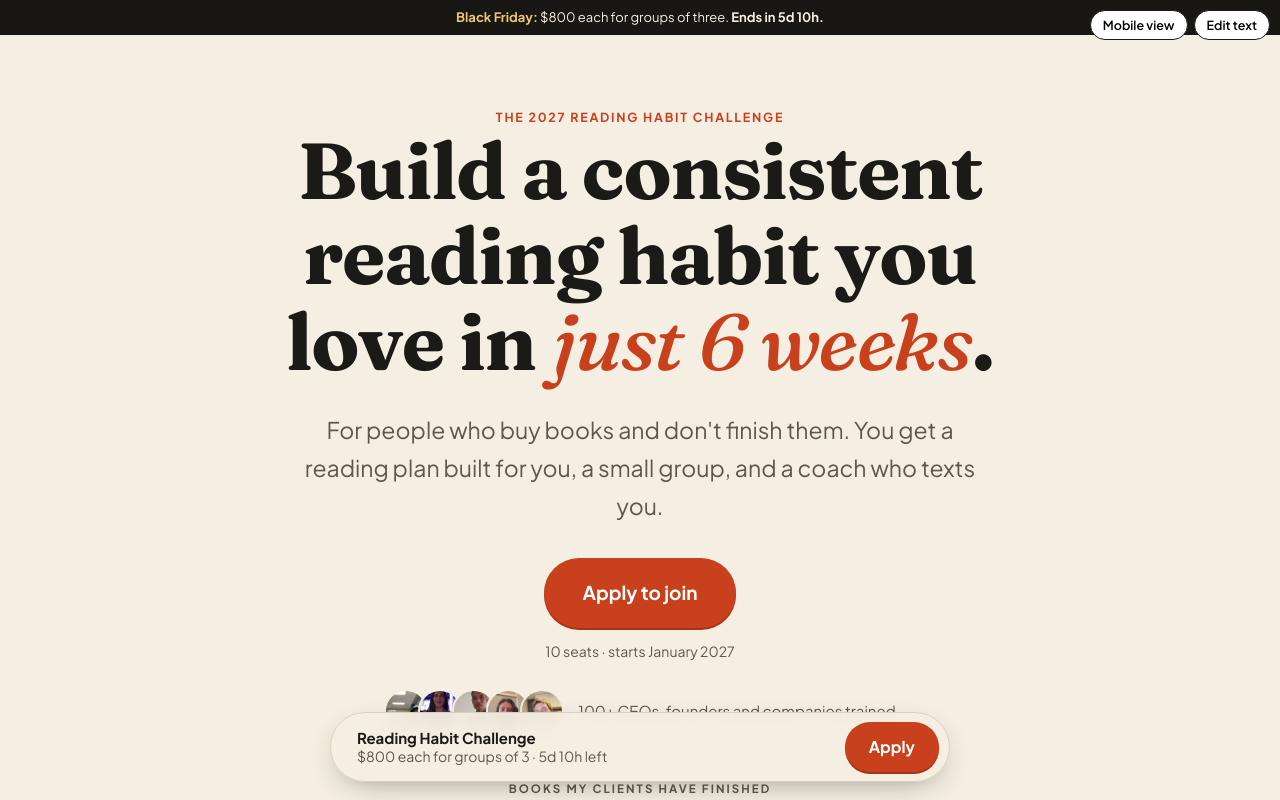
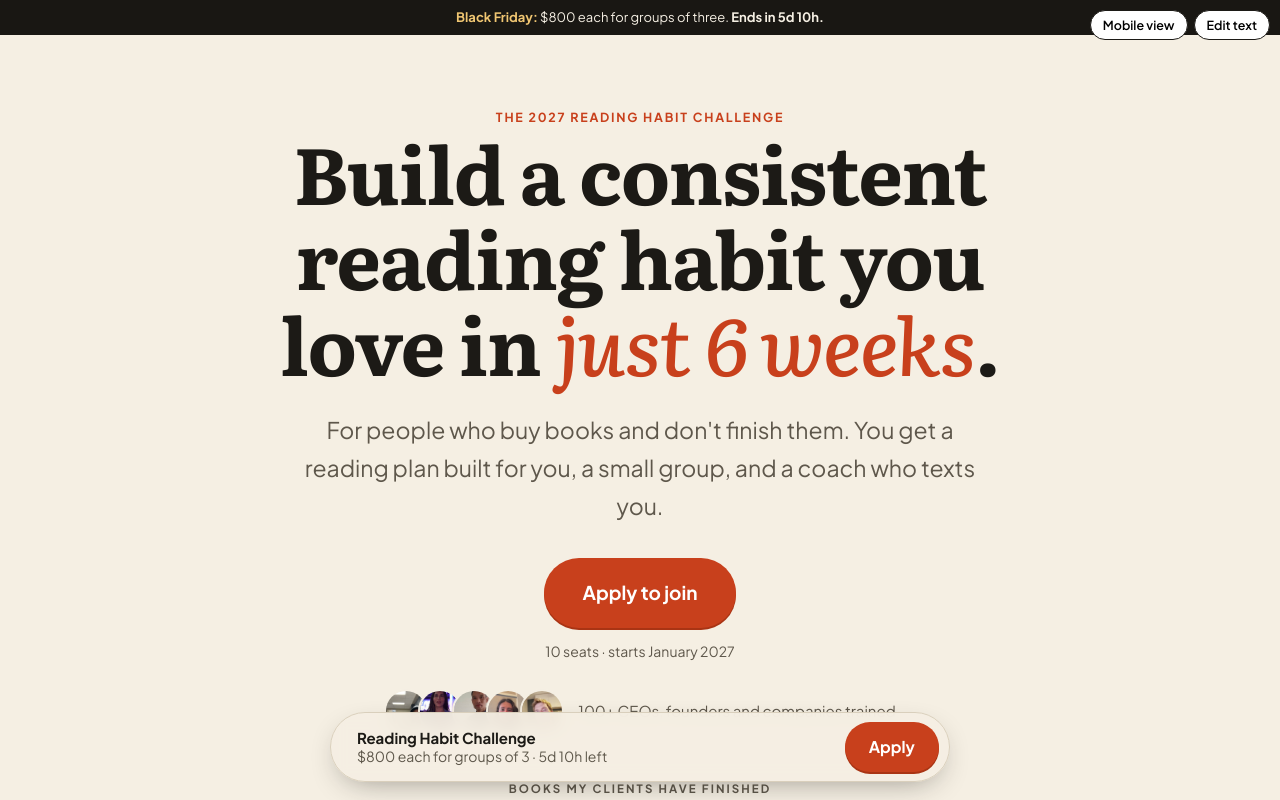
Before and after one commit to DavidKirkpatrick95/reading-habit-challenge, a plain HTML site: page index.html in a window 1280 px wide. Shown: the top 800 px of the page. Drawn offline with Linux system fonts and the light colour scheme; grey boxes are pictures that could not be loaded.

Commit message:
Headline font: Literata
Co-Authored-By: Claude Fable 5.2 <noreply@anthropic.com>

```diff
--- a/index.html
+++ b/index.html
@@ -12,12 +12,12 @@
 <meta property="og:type" content="website">
 <link rel="preconnect" href="https://fonts.googleapis.com">
 <link rel="preconnect" href="https://fonts.gstatic.com" crossorigin>
-<link href="https://fonts.googleapis.com/css2?family=Fraunces:ital,opsz,wght@0,9..144,400..800;1,9..144,400..700&family=Plus+Jakarta+Sans:wght@400;500;600;700&display=swap" rel="stylesheet">
+<link href="https://fonts.googleapis.com/css2?family=Literata:ital,opsz,wght@0,7..72,400..800;1,7..72,400..800&family=Plus+Jakarta+Sans:wght@400;500;600;700&display=swap" rel="stylesheet">
 <style>
 :root{
   --paper:#F5EFE3; --paper2:#EDE4D3; --card:#FBF8F1; --ink:#1C1A16; --soft:#5E574B; --line:#D9CFBC;
   --hot:#C8401C; --hot2:#A93414; --night:#191713;
-  --serif:'Fraunces',Georgia,serif; --sans:'Plus Jakarta Sans',system-ui,sans-serif;
+  --serif:'Literata',Georgia,serif; --sans:'Plus Jakarta Sans',system-ui,sans-serif;
 }
 *{box-sizing:border-box;margin:0}
 html{scroll-behavior:smooth}
```
